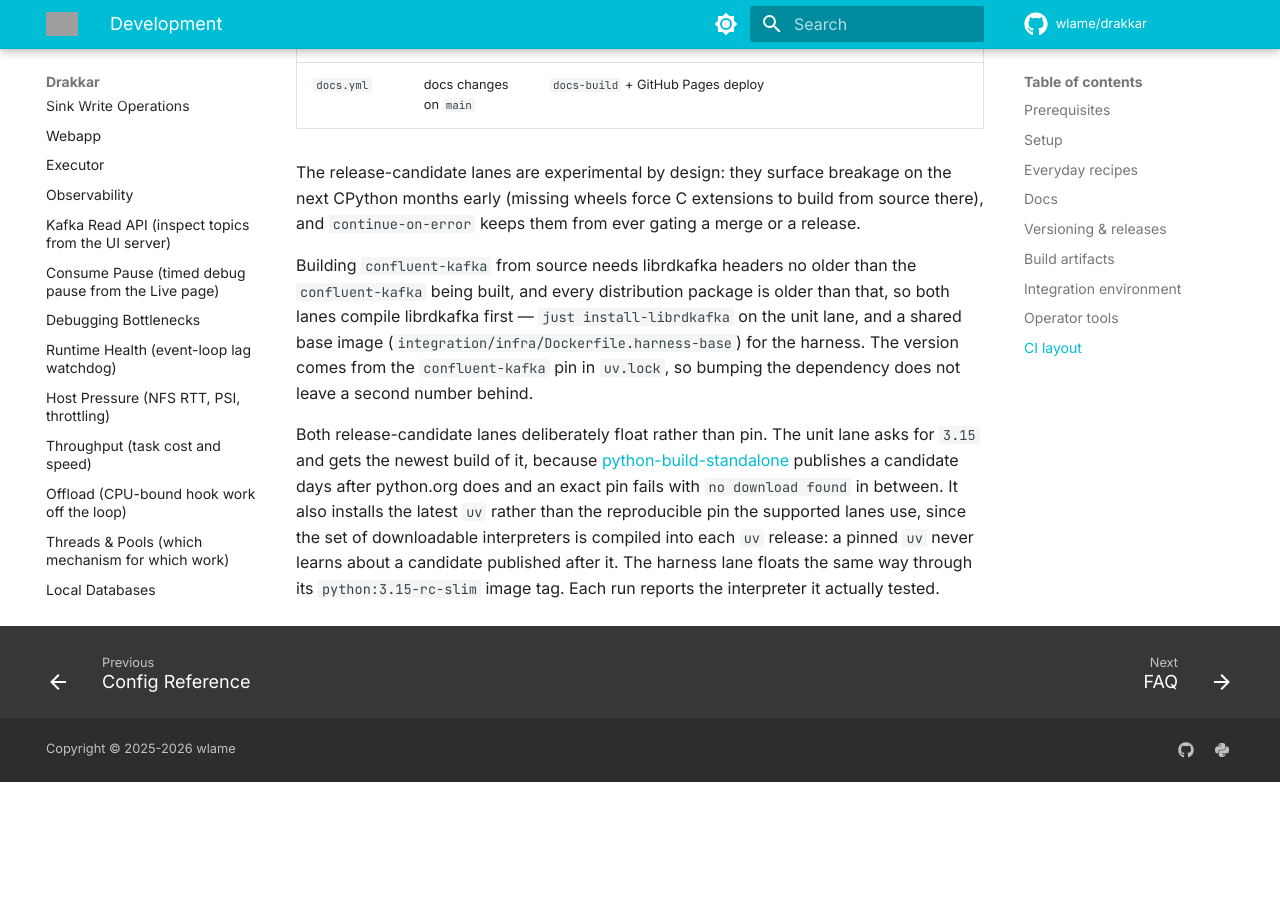
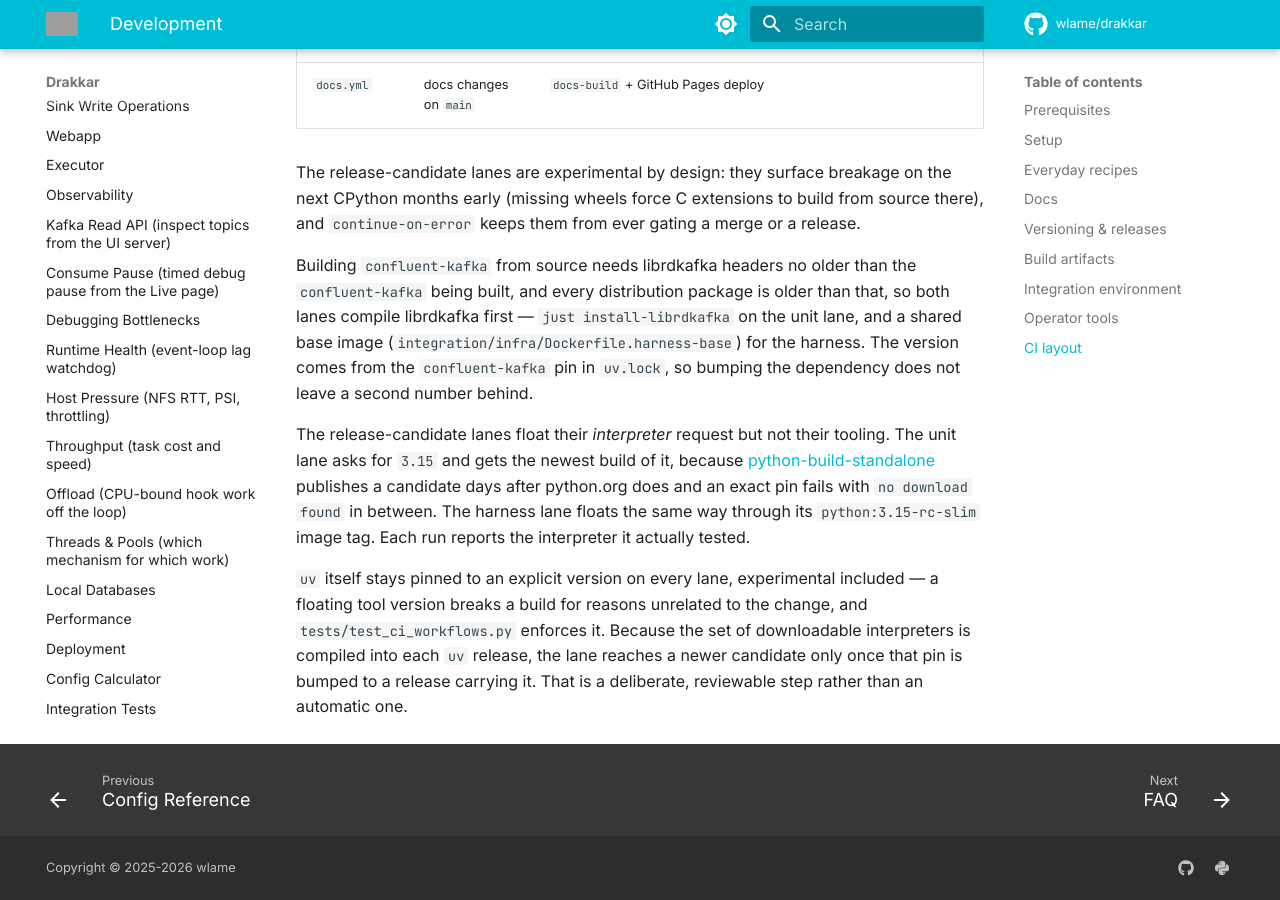
Before and after one commit to wlame/drakkar, an MkDocs documentation site: the page built from docs/development.md, in a window 1280 px wide and 900 px high, scrolled down 2919 px. Built offline with MkDocs 1.6.1 and Material for MkDocs 9.7.7, drawn with Linux system fonts in a browser that asks for light colours; comment, search, counter and statistics services are not loaded; before the commit the page ends 3701 px from its top, so only the background shows below that; grey boxes are pictures that could not be loaded.

Commit message:
Keep the experimental lane's uv pinned to an explicit version.

```diff
--- a/docs/development.md
+++ b/docs/development.md
@@ -105,13 +105,17 @@
 comes from the `confluent-kafka` pin in `uv.lock`, so bumping the dependency
 does not leave a second number behind.
 
-Both release-candidate lanes deliberately float rather than pin. The unit lane
-asks for `3.15` and gets the newest build of it, because
-[python-build-standalone](https://github.com/astral-sh/python-build-standalone)
+The release-candidate lanes float their *interpreter* request but not their
+tooling. The unit lane asks for `3.15` and gets the newest build of it,
+because [python-build-standalone](https://github.com/astral-sh/python-build-standalone)
 publishes a candidate days after python.org does and an exact pin fails with
-`no download found` in between. It also installs the latest `uv` rather than
-the reproducible pin the supported lanes use, since the set of downloadable
-interpreters is compiled into each `uv` release: a pinned `uv` never learns
-about a candidate published after it. The harness lane floats the same way
-through its `python:3.15-rc-slim` image tag. Each run reports the interpreter
-it actually tested.
+`no download found` in between. The harness lane floats the same way through
+its `python:3.15-rc-slim` image tag. Each run reports the interpreter it
+actually tested.
+
+`uv` itself stays pinned to an explicit version on every lane, experimental
+included — a floating tool version breaks a build for reasons unrelated to
+the change, and `tests/test_ci_workflows.py` enforces it. Because the set of
+downloadable interpreters is compiled into each `uv` release, the lane reaches
+a newer candidate only once that pin is bumped to a release carrying it. That
+is a deliberate, reviewable step rather than an automatic one.
```
Also changed, not shown: CHANGELOG.md (+1 -1 lines), 1 other file.
